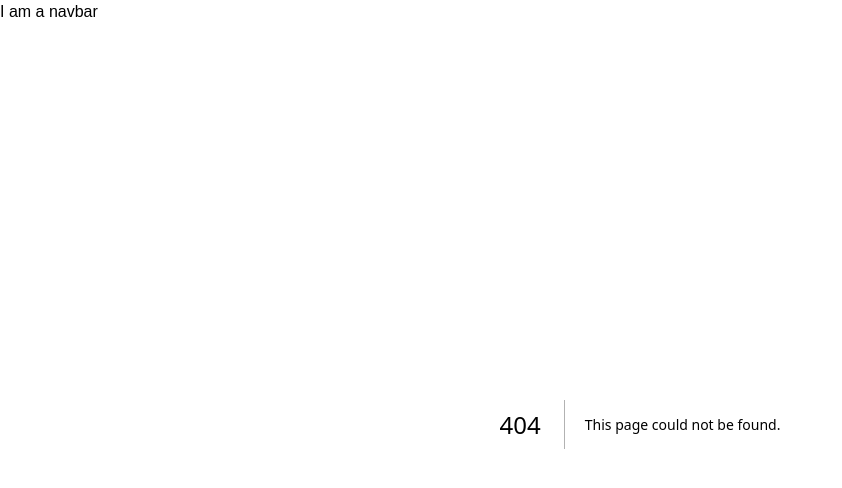
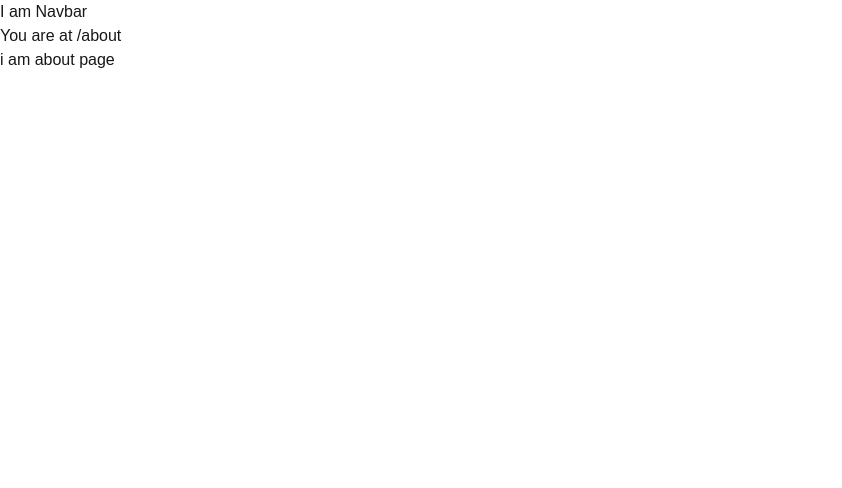
Before and after one commit to kumail-ahmad/next-navigation, a Next.js app: page /about in a window 1280 px wide. Before the commit this address had no page. Shown: the top 488 px of the page, without its empty margins (0-842 px from the left). Built offline with nearby package versions, Linux system fonts and the light colour scheme.

Commit message:
added a about page

```diff
--- /dev/null
+++ b/app/about/page.js
@@ -0,0 +1,7 @@
+import React from "react";
+
+const page = () => {
+  return <div>i am about page</div>;
+};
+
+export default page;
--- a/app/page.js
+++ b/app/page.js
@@ -1,6 +1,6 @@
-"use client";
-import { usePathname } from "next/navigation";
+
+
 export default function Home() {
-  const pathname = usePathname();
+
   return <div className="">hello</div>;
 }
--- a/components/Navbar.js
+++ b/components/Navbar.js
@@ -1,7 +1,13 @@
+"use client";
 import React from "react";
-
+import { usePathname } from "next/navigation";
 const Navbar = () => {
-  return <div>I am a navbar</div>;
+  const pathname = usePathname();
+  return (
+    <div>
+      <div>I am Navbar</div>
+      <div>You are at {pathname}</div>
+    </div>
+  );
 };
-
 export default Navbar;
```
